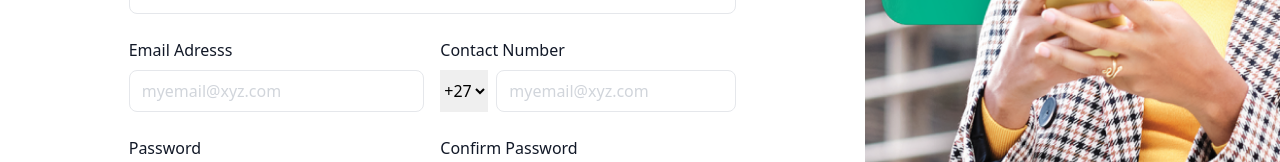
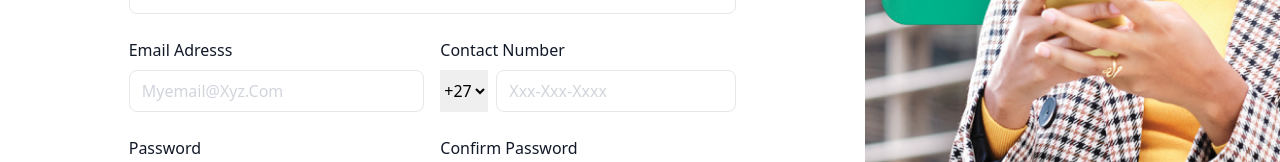
Before and after one commit to TreciaKS/interview-me, a React (Create React App) app: page / in a window 1280 px wide. Shown: the part 454-616 px from the top of the page. Built offline with nearby package versions, Linux system fonts and the light colour scheme.

Commit message:
logs data correctly

```diff
--- a/src/components/Container.jsx
+++ b/src/components/Container.jsx
@@ -18,7 +18,7 @@ const Container = () => {
   function handleClick(e) {
     e.preventDefault();
     navigate("/EmailSubmission");
-    console.log(inputs.firstname)
+    console.log(inputs)
   }
 
   return (
@@ -38,7 +38,7 @@ const Container = () => {
                 value={inputs.firstname || ""}
                 name="firstname"
                 placeholder="Insert First Name"
-                className="w-full px-3 py-1 text-base leading-8 text-gray-500 placeholder-gray-300 border border-gray-200 rounded-lg outline-none"
+                className="w-full px-3 py-1 text-base leading-8 text-gray-500 placeholder-gray-300 capitalize border border-gray-200 rounded-lg outline-none"
                 onChange={handleChange}
                 required
               />
@@ -58,7 +58,7 @@ const Container = () => {
                 value={inputs.lastname || ""}
                 name="lastname"
                 placeholder="Insert Last Name"
-                className="w-full px-3 py-1 text-base leading-8 text-gray-500 placeholder-gray-300 border border-gray-200 rounded-lg outline-none"
+                className="w-full px-3 py-1 text-base leading-8 text-gray-500 placeholder-gray-300 capitalize border border-gray-200 rounded-lg outline-none"
                 onChange={handleChange}
                 required
               />
@@ -78,7 +78,7 @@ const Container = () => {
                 value={inputs.business_name || ""}
                 name="business_name"
                 placeholder="Insert Business Name"
-                className="w-full px-3 py-1 text-base leading-8 text-gray-500 placeholder-gray-300 border border-gray-200 rounded-lg outline-none"
+                className="w-full px-3 py-1 text-base leading-8 text-gray-500 placeholder-gray-300 capitalize border border-gray-200 rounded-lg outline-none"
                 onChange={handleChange}
                 required
               />
@@ -98,7 +98,7 @@ const Container = () => {
                 value={inputs.email || ""}
                 name="email"
                 placeholder="myemail@xyz.com"
-                className="w-full px-3 py-1 text-base leading-8 text-gray-500 placeholder-gray-300 border border-gray-200 rounded-lg outline-none"
+                className="w-full px-3 py-1 text-base leading-8 text-gray-500 placeholder-gray-300 capitalize border border-gray-200 rounded-lg outline-none"
                 onChange={handleChange}
                 required
               />
@@ -114,15 +114,17 @@ const Container = () => {
                 Contact Number
               </label>
               <div className="flex">
-                <select className="relative mr-2 outline-none" name="za-code">
+                <select className="relative mr-2 capitalize outline-none" name="za-code">
                   <option value="+27">+27</option>
                 </select>
                 <input
                   type="tel"
                   value={inputs.country_code || ""}
+                  maxlength="10"
+                  minlength="9"
                   name="country_code"
-                  placeholder="myemail@xyz.com"
-                  className="w-full px-3 py-1 text-base leading-8 text-gray-500 placeholder-gray-300 border border-gray-200 rounded-lg outline-none"
+                  placeholder="xxx-xxx-xxxx"
+                  className="w-full px-3 py-1 text-base leading-8 text-gray-500 placeholder-gray-300 capitalize border border-gray-200 rounded-lg outline-none"
                   onChange={handleChange}
                   required
                 />
@@ -186,7 +188,7 @@ const Container = () => {
                 id="submit"
                 name="submit"
                 value="Sign Up"
-                className="w-full px-3 py-1 text-base leading-8 bg-blue-600 rounded-lg outline-none text-gray-50"
+                className="w-full px-3 py-1 text-base leading-8 capitalize bg-blue-600 rounded-lg outline-none text-gray-50"
               />
             </div>
           </div>
```
